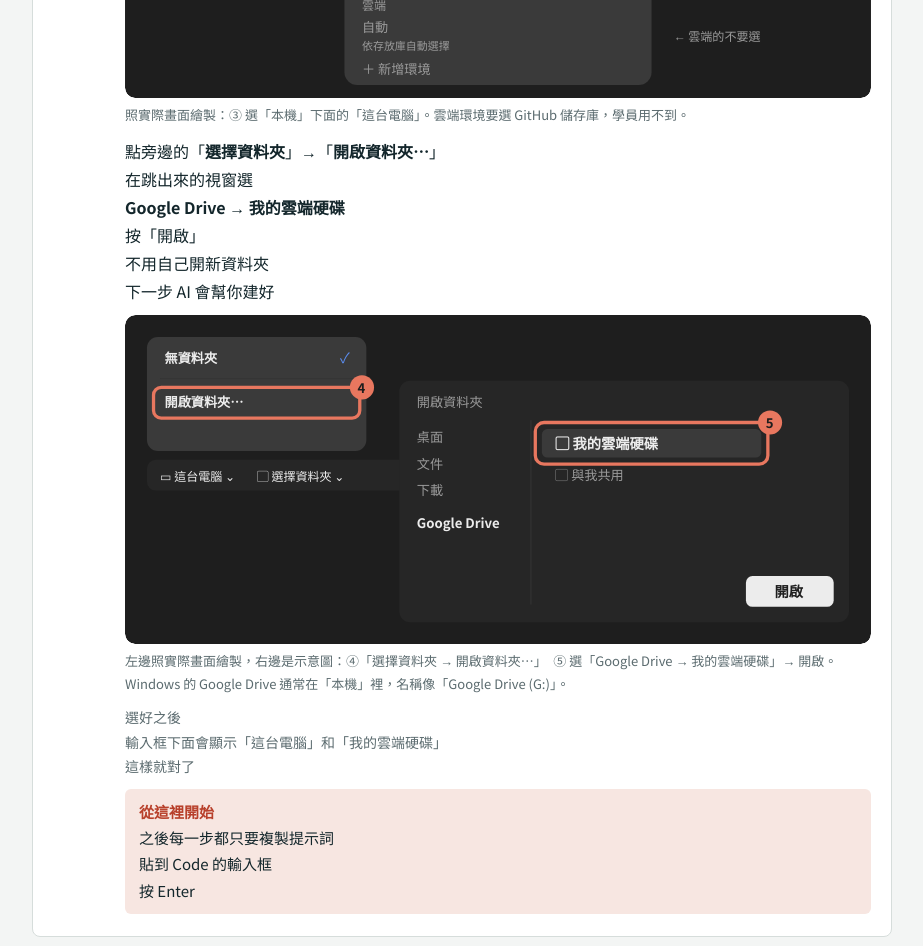
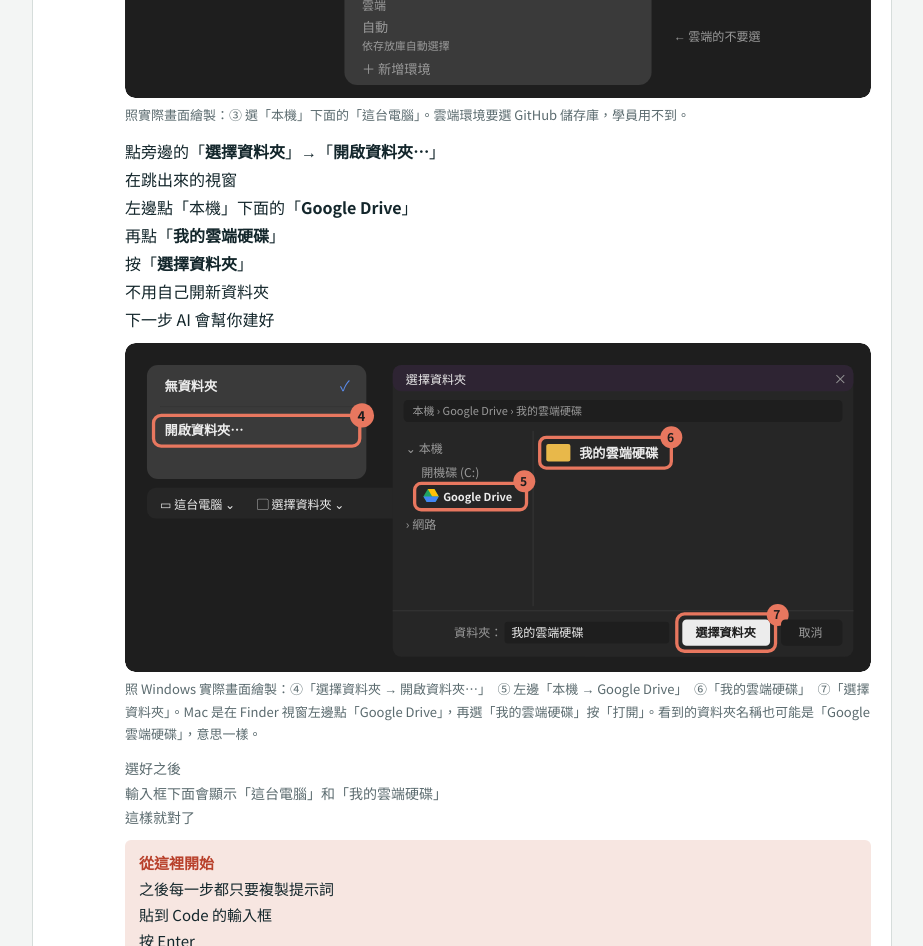
Before and after one commit to yoyifinance/ai-classroom, a plain HTML site: page crm/index.html in a window 1280 px wide. Shown: the part 5180-6126 px from the top of the page, without its empty margins (178-1101 px from the left). Drawn offline with Linux system fonts and the light colour scheme.

Commit message:
客戶紀錄說明書：0-3 選資料夾視窗照 Windows 實際畫面重畫
Co-Authored-By: Claude Opus 5.5 <noreply@anthropic.com>
Claude-Session: https://claude.ai/code/session_011Y1yTYS1F2tT5JGwPSMjN6

```diff
--- a/crm/index.html
+++ b/crm/index.html
@@ -473,10 +473,10 @@ footer{font-size:14px;color:var(--muted);border-top:1px solid var(--line);paddin
         <figcaption>照實際畫面繪製：③ 選「本機」下面的「這台電腦」。雲端環境要選 GitHub 儲存庫，學員用不到。</figcaption>
       </figure>
 
-      <p>點旁邊的「<b>選擇資料夾</b>」→「<b>開啟資料夾⋯</b>」<br>在跳出來的視窗選<br><b>Google Drive → 我的雲端硬碟</b><br>按「開啟」<br>不用自己開新資料夾<br>下一步 AI 會幫你建好</p>
+      <p>點旁邊的「<b>選擇資料夾</b>」→「<b>開啟資料夾⋯</b>」<br>在跳出來的視窗<br>左邊點「本機」下面的「<b>Google Drive</b>」<br>再點「<b>我的雲端硬碟</b>」<br>按「<b>選擇資料夾</b>」<br>不用自己開新資料夾<br>下一步 AI 會幫你建好</p>
       <figure>
         <div class="mk">
-        <svg viewBox="0 0 680 300" role="img" aria-label="選擇資料夾，開啟資料夾，選 Google Drive 的我的雲端硬碟">
+        <svg viewBox="0 0 680 300" role="img" aria-label="開啟資料夾，在視窗左邊點 Google Drive，選我的雲端硬碟，按選擇資料夾">
           <rect class="mk-bg" x="0" y="0" width="680" height="300" rx="10"/>
           <rect class="mk-sel" x="20" y="20" width="200" height="104" rx="10"/>
           <text class="mk-t" x="36" y="44" font-size="12" font-weight="700">無資料夾</text>
@@ -489,23 +489,39 @@ footer{font-size:14px;color:var(--muted);border-top:1px solid var(--line);paddin
           <text class="mk-t" x="32" y="151" font-size="11">▭ 這台電腦 ⌄</text>
           <text class="mk-t" x="120" y="151" font-size="11">▢ 選擇資料夾 ⌄</text>
 
-          <rect class="mk-panel" x="250" y="60" width="410" height="220" rx="10"/>
-          <text class="mk-d" x="266" y="84" font-size="12">開啟資料夾</text>
-          <line class="mk-line" x1="370" y1="96" x2="370" y2="264"/>
-          <text class="mk-d" x="266" y="116" font-size="12">桌面</text>
-          <text class="mk-d" x="266" y="140" font-size="12">文件</text>
-          <text class="mk-d" x="266" y="164" font-size="12">下載</text>
-          <text class="mk-t" x="266" y="194" font-size="12" font-weight="700">Google Drive</text>
-          <rect class="mk-sel" x="380" y="104" width="200" height="26" rx="5"/>
-          <text class="mk-t" x="392" y="122" font-size="13" font-weight="700">▢ 我的雲端硬碟</text>
-          <text class="mk-d" x="392" y="150" font-size="12">▢ 與我共用</text>
-          <rect class="mk-ring" x="374" y="98" width="212" height="38" rx="8"/>
-          <circle class="mk-dot" cx="588" cy="98" r="11"/><text class="mk-dott" x="584" y="103" font-size="12">5</text>
-          <rect class="mk-btn" x="566" y="238" width="80" height="28" rx="6"/>
-          <text class="mk-btnt" x="592" y="257" font-size="13">開啟</text>
+          <rect class="mk-panel" x="244" y="20" width="420" height="266" rx="8"/>
+          <rect x="244" y="20" width="420" height="24" rx="8" fill="#2E2433"/>
+          <text class="mk-t" x="256" y="37" font-size="11">選擇資料夾</text>
+          <text class="mk-d" x="646" y="37" font-size="12">×</text>
+          <rect class="mk-bg" x="254" y="52" width="400" height="20" rx="4"/>
+          <text class="mk-d" x="262" y="66" font-size="10">本機 › Google Drive › 我的雲端硬碟</text>
+          <line class="mk-line" x1="372" y1="80" x2="372" y2="240"/>
+          <text class="mk-d" x="256" y="100" font-size="11">⌄ 本機</text>
+          <text class="mk-d" x="270" y="122" font-size="11">開機碟 (C:)</text>
+          <path d="M272 140 l4 -7 h6 l4 7 l-3 5 h-8z" fill="#1FA463"/>
+          <path d="M276 133 h6 l4 7 h-6z" fill="#FFC107"/>
+          <path d="M272 140 h14 l-3 5 h-8z" fill="#4285F4"/>
+          <text class="mk-t" x="290" y="144" font-size="10" font-weight="700">Google Drive</text>
+          <rect class="mk-ring" x="264" y="128" width="102" height="24" rx="6"/>
+          <circle class="mk-dot" cx="364" cy="126" r="10"/><text class="mk-dott" x="360" y="130" font-size="11">5</text>
+          <text class="mk-d" x="256" y="170" font-size="11">› 網路</text>
+          <rect x="384" y="92" width="22" height="16" rx="2" fill="#E8B84A"/>
+          <text class="mk-t" x="414" y="105" font-size="12" font-weight="700">我的雲端硬碟</text>
+          <rect class="mk-ring" x="378" y="86" width="120" height="28" rx="6"/>
+          <circle class="mk-dot" cx="498" cy="86" r="10"/><text class="mk-dott" x="494" y="90" font-size="11">6</text>
+          <line class="mk-line" x1="244" y1="244" x2="664" y2="244"/>
+          <text class="mk-d" x="300" y="268" font-size="11">資料夾：</text>
+          <rect class="mk-bg" x="346" y="254" width="150" height="20" rx="3"/>
+          <text class="mk-t" x="352" y="268" font-size="11">我的雲端硬碟</text>
+          <rect class="mk-btn" x="508" y="252" width="80" height="24" rx="4"/>
+          <text class="mk-btnt" x="520" y="268" font-size="11">選擇資料夾</text>
+          <rect class="mk-ring" x="503" y="247" width="90" height="34" rx="7"/>
+          <circle class="mk-dot" cx="595" cy="248" r="10"/><text class="mk-dott" x="591" y="252" font-size="11">7</text>
+          <rect class="mk-bg" x="598" y="252" width="56" height="24" rx="4"/>
+          <text class="mk-d" x="614" y="268" font-size="11">取消</text>
         </svg>
         </div>
-        <figcaption>左邊照實際畫面繪製，右邊是示意圖：④「選擇資料夾 → 開啟資料夾⋯」　⑤ 選「Google Drive → 我的雲端硬碟」→ 開啟。Windows 的 Google Drive 通常在「本機」裡，名稱像「Google Drive (G:)」。</figcaption>
+        <figcaption>照 Windows 實際畫面繪製：④「選擇資料夾 → 開啟資料夾⋯」　⑤ 左邊「本機 → Google Drive」　⑥「我的雲端硬碟」　⑦「選擇資料夾」。Mac 是在 Finder 視窗左邊點「Google Drive」，再選「我的雲端硬碟」按「打開」。看到的資料夾名稱也可能是「Google雲端硬碟」，意思一樣。</figcaption>
       </figure>
       <p class="small muted">選好之後<br>輸入框下面會顯示「這台電腦」和「我的雲端硬碟」<br>這樣就對了</p>
       <p class="tip"><b>從這裡開始</b><br>之後每一步都只要複製提示詞<br>貼到 Code 的輸入框<br>按 Enter</p>
```
